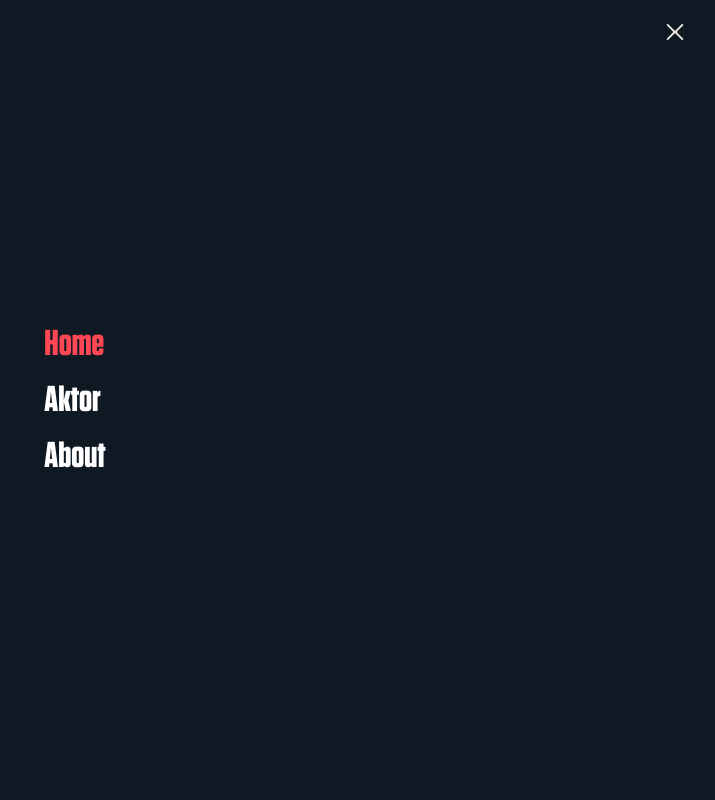
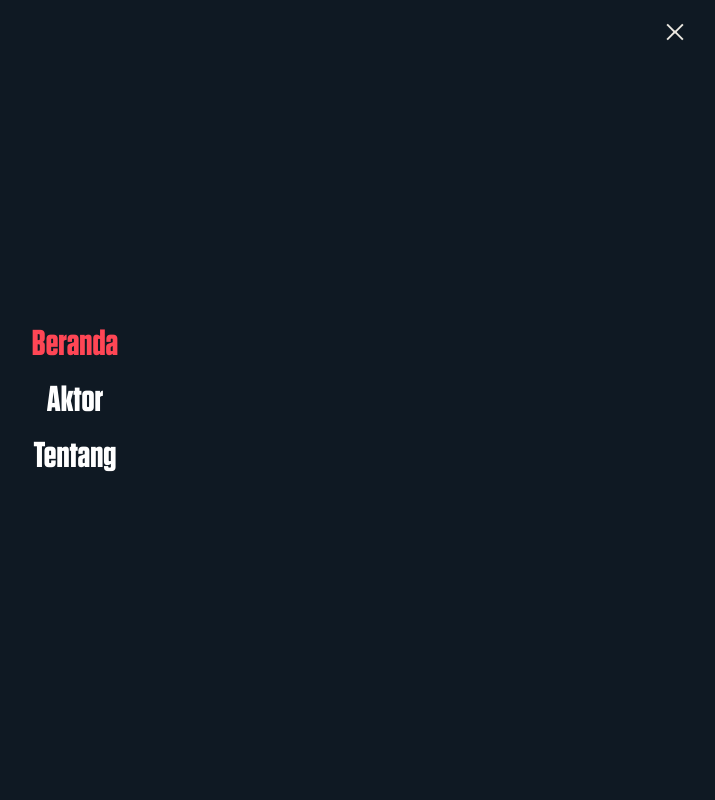
Before and after one commit to hasnat5/arum, a React (Create React App) app: page / in a window 1280 px wide. Both pictures are taken after a click on the button 1240 px from the left and 32 px from the top of the page. Shown: the top 800 px of the page, without its empty margins (565-1280 px from the left). Built offline with nearby package versions, Linux system fonts and the light colour scheme.

Commit message:
change nav to indo language

```diff
--- a/src/components/navigation/mobileNavigation.jsx
+++ b/src/components/navigation/mobileNavigation.jsx
@@ -4,10 +4,10 @@ import "../navigation/mobileNavigation.css";
 
 const nav = (props) => {
     return (
-        <ul id="navbar" className="navbar absolute grid gap-4 content-center justify-center top-0 left-0 bg-secondary font-tungsten text-4xl text-white w-screen h-screen">
-            <li onClick={() => props.isMobile && props.closeMobileMenu()}><NavLink to="/">Home</NavLink></li>
+        <ul id="navbar" className="navbar absolute grid gap-4 content-center justify-center text-center top-0 left-0 bg-secondary font-tungsten text-4xl text-white w-screen h-screen">
+            <li onClick={() => props.isMobile && props.closeMobileMenu()}><NavLink to="/">Beranda</NavLink></li>
             <li onClick={() => props.isMobile && props.closeMobileMenu()}><NavLink to="/actor">Aktor</NavLink></li>
-            <li onClick={() => props.isMobile && props.closeMobileMenu()}><NavLink to="/about">About</NavLink></li>
+            <li onClick={() => props.isMobile && props.closeMobileMenu()}><NavLink to="/about">Tentang</NavLink></li>
         </ul>
     )
 }
```
